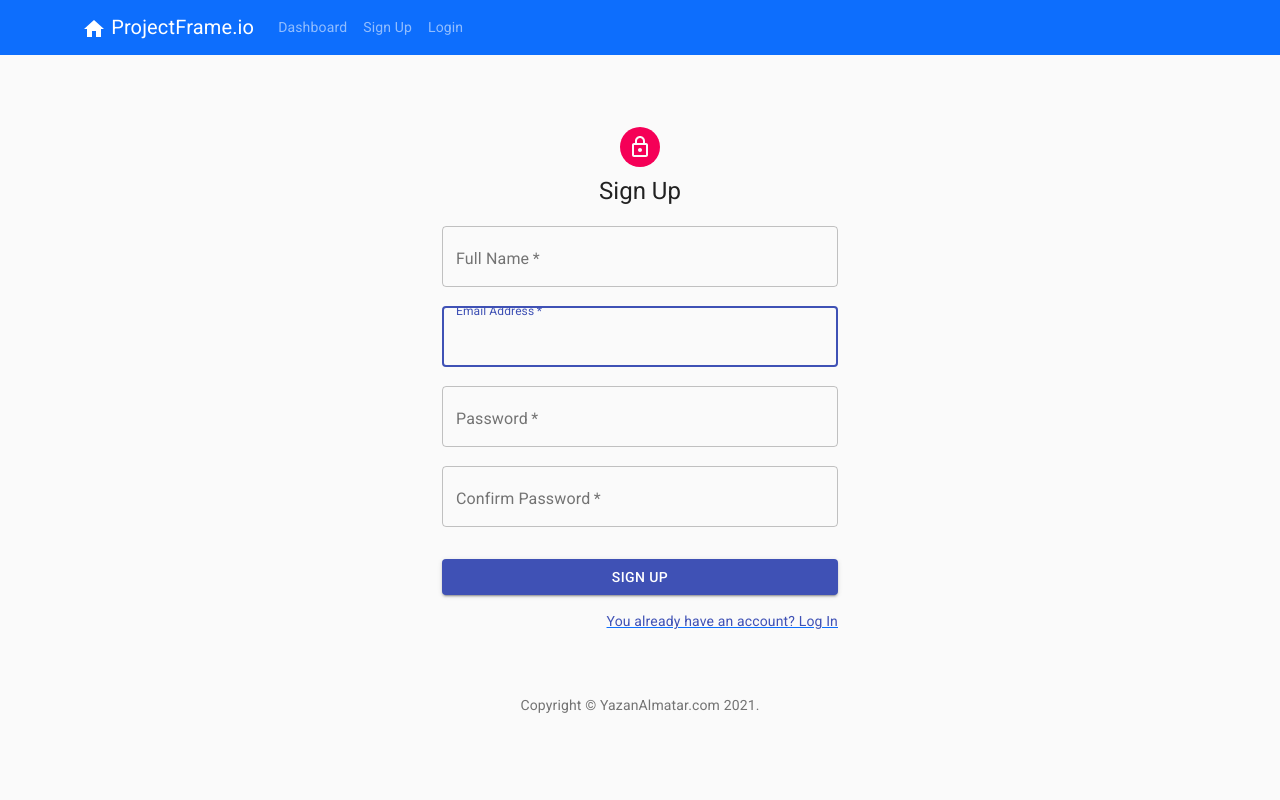
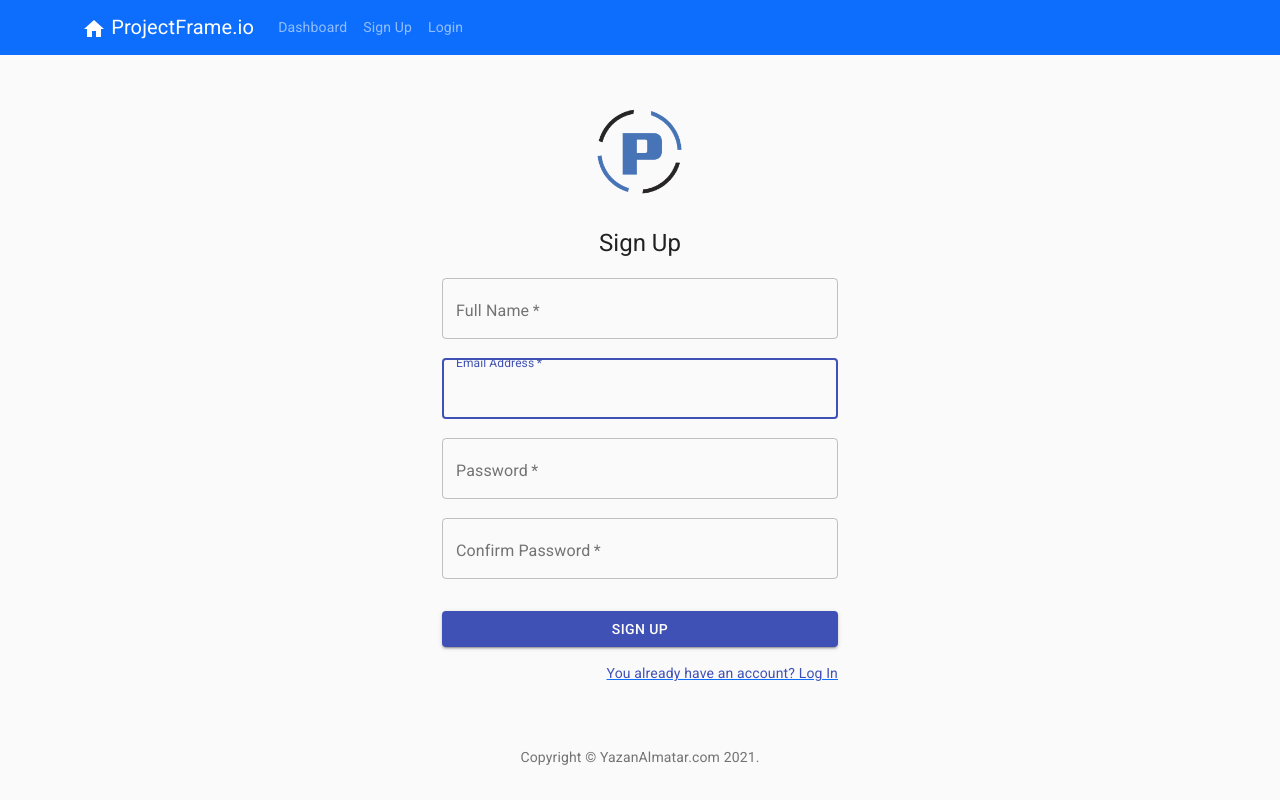
Before and after one commit to YazanAlmatar99/ProjectFrame.tech, a React (Create React App) app in the folder project-frame-client/: page /register in a window 1280 px wide. Built offline with nearby package versions, Linux system fonts and the light colour scheme.

Commit message:
Add logo and fixed error persistant issue

```diff
--- a/project-frame-client/src/components/UserManagement/Login.js
+++ b/project-frame-client/src/components/UserManagement/Login.js
@@ -1,48 +1,46 @@
-
-import React,{useState} from 'react';
-import Avatar from '@material-ui/core/Avatar';
-import Button from '@material-ui/core/Button';
-import CssBaseline from '@material-ui/core/CssBaseline';
-import TextField from '@material-ui/core/TextField';
+import React, { useState, useEffect } from "react";
+import Avatar from "@material-ui/core/Avatar";
+import Button from "@material-ui/core/Button";
+import CssBaseline from "@material-ui/core/CssBaseline";
+import TextField from "@material-ui/core/TextField";
 // import FormControlLabel from '@material-ui/core/FormControlLabel';
 // import Checkbox from '@material-ui/core/Checkbox';
-import Link from '@material-ui/core/Link';
-import Grid from '@material-ui/core/Grid';
-import Box from '@material-ui/core/Box';
-import LockOutlinedIcon from '@material-ui/icons/LockOutlined';
-import Typography from '@material-ui/core/Typography';
-import { makeStyles } from '@material-ui/core/styles';
-import Container from '@material-ui/core/Container';
+import Link from "@material-ui/core/Link";
+import Grid from "@material-ui/core/Grid";
+import Box from "@material-ui/core/Box";
+import LockOutlinedIcon from "@material-ui/icons/LockOutlined";
+import Typography from "@material-ui/core/Typography";
+import { makeStyles } from "@material-ui/core/styles";
+import Container from "@material-ui/core/Container";
 import { useActions } from "../../hooks/use-actions";
-import { useHistory,Link as RouterLink } from "react-router-dom";
+import { useHistory, Link as RouterLink } from "react-router-dom";
 import { useSelector } from "react-redux";
 function Copyright() {
-
   return (
     <Typography variant="body2" color="textSecondary" align="center">
-      {'Copyright © '}
+      {"Copyright © "}
       <Link color="inherit" href="https://www.yazanalmatar.com/">
         YazanAlmatar.com
-      </Link>{' '}
+      </Link>{" "}
       {new Date().getFullYear()}
-      {'.'}
+      {"."}
     </Typography>
   );
 }
 
 const useStyles = makeStyles((theme) => ({
   paper: {
-    marginTop: theme.spacing(8),
-    display: 'flex',
-    flexDirection: 'column',
-    alignItems: 'center',
+    marginTop: theme.spacing(1),
+    display: "flex",
+    flexDirection: "column",
+    alignItems: "center",
   },
   avatar: {
     margin: theme.spacing(1),
     backgroundColor: theme.palette.secondary.main,
   },
   form: {
-    width: '100%', // Fix IE 11 issue.
+    width: "100%", // Fix IE 11 issue.
     marginTop: theme.spacing(1),
   },
   submit: {
@@ -53,7 +51,7 @@ const useStyles = makeStyles((theme) => ({
 export default function SignIn() {
   const security = useSelector((state) => state.securityState);
 
-  const { loginUser } = useActions();
+  const { loginUser, clearErrors } = useActions();
   const errors = useSelector((state) => state.errorState);
   const history = useHistory();
   const classes = useStyles();
@@ -61,7 +59,11 @@ const [user, setUser] = useState({
     username: "",
     password: "",
   });
-
+  useEffect(() => {
+    return () => {
+      clearErrors();
+    };
+  }, []);
   const onChangeHandler = (e) => {
     setUser({ ...user, [e.target.name]: e.target.value });
   };
@@ -72,15 +74,21 @@ const [user, setUser] = useState({
   };
   return (
     <Container component="main" maxWidth="xs">
+      <div
+        className="logo-wrapper"
+        style={{ display: "flex", justifyContent: "center" }}
+      >
+        <img src="project-frame-logo.png" style={{ width: "140px" }} />
+      </div>
       <CssBaseline />
       <div className={classes.paper}>
-        <Avatar className={classes.avatar}>
+        {/* <Avatar className={classes.avatar}>
           <LockOutlinedIcon />
-        </Avatar>
+        </Avatar> */}
         <Typography component="h1" variant="h5">
           Log in
         </Typography>
-        <form className={classes.form} >
+        <form className={classes.form}>
           <TextField
             variant="outlined"
             margin="normal"
@@ -91,14 +99,14 @@ const [user, setUser] = useState({
             name="username"
             autoComplete="email"
             autoFocus
-            error={errors.username !=null}
+            error={errors.username != null}
             helperText={errors.username}
             onChange={onChangeHandler}
           />
           <TextField
             variant="outlined"
             margin="normal"
-            error={errors.password !=null}
+            error={errors.password != null}
             helperText={errors.password}
             required
             fullWidth
--- a/project-frame-client/src/components/UserManagement/Register.js
+++ b/project-frame-client/src/components/UserManagement/Register.js
@@ -1,48 +1,46 @@
-
-import React,{useState} from 'react';
-import Avatar from '@material-ui/core/Avatar';
-import Button from '@material-ui/core/Button';
-import CssBaseline from '@material-ui/core/CssBaseline';
-import TextField from '@material-ui/core/TextField';
+import React, { useState, useEffect } from "react";
+import Avatar from "@material-ui/core/Avatar";
+import Button from "@material-ui/core/Button";
+import CssBaseline from "@material-ui/core/CssBaseline";
+import TextField from "@material-ui/core/TextField";
 // import FormControlLabel from '@material-ui/core/FormControlLabel';
 // import Checkbox from '@material-ui/core/Checkbox';
-import Link from '@material-ui/core/Link';
-import Grid from '@material-ui/core/Grid';
-import Box from '@material-ui/core/Box';
-import LockOutlinedIcon from '@material-ui/icons/LockOutlined';
-import Typography from '@material-ui/core/Typography';
-import { makeStyles } from '@material-ui/core/styles';
-import Container from '@material-ui/core/Container';
+import Link from "@material-ui/core/Link";
+import Grid from "@material-ui/core/Grid";
+import Box from "@material-ui/core/Box";
+import LockOutlinedIcon from "@material-ui/icons/LockOutlined";
+import Typography from "@material-ui/core/Typography";
+import { makeStyles } from "@material-ui/core/styles";
+import Container from "@material-ui/core/Container";
 import { useActions } from "../../hooks/use-actions";
-import { useHistory,Link as RouterLink } from "react-router-dom";
+import { useHistory, Link as RouterLink } from "react-router-dom";
 import { useSelector } from "react-redux";
 function Copyright() {
-
   return (
     <Typography variant="body2" color="textSecondary" align="center">
-      {'Copyright © '}
+      {"Copyright © "}
       <Link color="inherit" href="https://www.yazanalmatar.com/">
         YazanAlmatar.com
-      </Link>{' '}
+      </Link>{" "}
       {new Date().getFullYear()}
-      {'.'}
+      {"."}
     </Typography>
   );
 }
 
 const useStyles = makeStyles((theme) => ({
   paper: {
-    marginTop: theme.spacing(8),
-    display: 'flex',
-    flexDirection: 'column',
-    alignItems: 'center',
+    marginTop: theme.spacing(1),
+    display: "flex",
+    flexDirection: "column",
+    alignItems: "center",
   },
   avatar: {
     margin: theme.spacing(1),
     backgroundColor: theme.palette.secondary.main,
   },
   form: {
-    width: '100%', // Fix IE 11 issue.
+    width: "100%", // Fix IE 11 issue.
     marginTop: theme.spacing(1),
   },
   submit: {
@@ -51,9 +49,14 @@ const useStyles = makeStyles((theme) => ({
 }));
 
 export default function SignIn() {
+  useEffect(() => {
+    return () => {
+      clearErrors();
+    };
+  }, []);
   const security = useSelector((state) => state.securityState);
 
-  const { createNewUser } = useActions();
+  const { createNewUser, clearErrors } = useActions();
   const errors = useSelector((state) => state.errorState);
   const history = useHistory();
   const classes = useStyles();
@@ -74,15 +77,21 @@ export default function SignIn() {
   };
   return (
     <Container component="main" maxWidth="xs">
+      <div
+        className="logo-wrapper"
+        style={{ display: "flex", justifyContent: "center" }}
+      >
+        <img src="project-frame-logo.png" style={{ width: "140px" }} />
+      </div>
       <CssBaseline />
       <div className={classes.paper}>
-        <Avatar className={classes.avatar}>
+        {/* <Avatar className={classes.avatar}>
           <LockOutlinedIcon />
-        </Avatar>
+        </Avatar> */}
         <Typography component="h1" variant="h5">
           Sign Up
         </Typography>
-        <form className={classes.form} >
+        <form className={classes.form}>
           <TextField
             variant="outlined"
             margin="normal"
@@ -92,7 +101,7 @@ export default function SignIn() {
             label="Full Name"
             name="fullName"
             autoFocus
-            error={errors.fullName !=null}
+            error={errors.fullName != null}
             helperText={errors.fullName}
             onChange={onChangeHandler}
           />
@@ -106,14 +115,14 @@ export default function SignIn() {
             name="username"
             autoComplete="email"
             autoFocus
-            error={errors.username !=null}
+            error={errors.username != null}
             helperText={errors.username}
             onChange={onChangeHandler}
           />
           <TextField
             variant="outlined"
             margin="normal"
-            error={errors.password !=null}
+            error={errors.password != null}
             helperText={errors.password}
             required
             fullWidth
@@ -127,7 +136,7 @@ export default function SignIn() {
           <TextField
             variant="outlined"
             margin="normal"
-            error={errors.password !=null}
+            error={errors.password != null}
             helperText={errors.confirmPassword}
             required
             fullWidth
@@ -149,11 +158,10 @@ export default function SignIn() {
             Sign Up
           </Button>
           <Grid container>
-            <Grid item xs>
-            </Grid>
+            <Grid item xs></Grid>
             <Grid item>
               <RouterLink to="/login">
-              <Link  variant="body2">
+                <Link variant="body2">
                   {"You already have an account? Log In"}
                 </Link>
               </RouterLink>
--- a/project-frame-client/src/state/actions/securityActions.js
+++ b/project-frame-client/src/state/actions/securityActions.js
@@ -68,3 +68,7 @@ export const authUser = () => async (dispatch) => {
     console.log("UnAuthorized");
   }
 };
+
+export const clearErrors = () => async (dispatch) => {
+  dispatch({ type: GET_ERRORS, payload: {} });
+};
```
Also changed, not shown: project-frame-client/public/project-frame-logo.png (added). Lines whose indentation alone changed are shown as unchanged.
